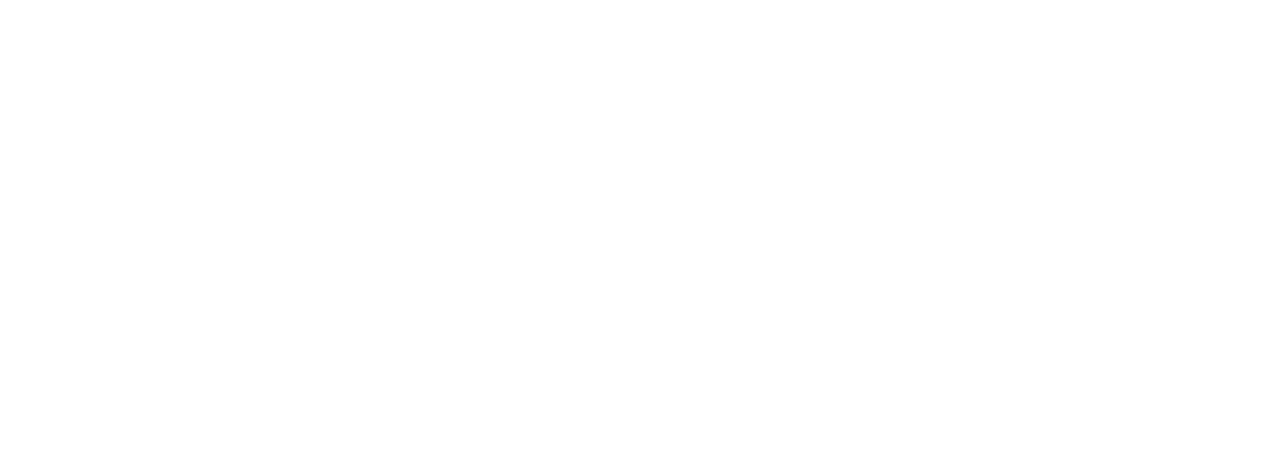
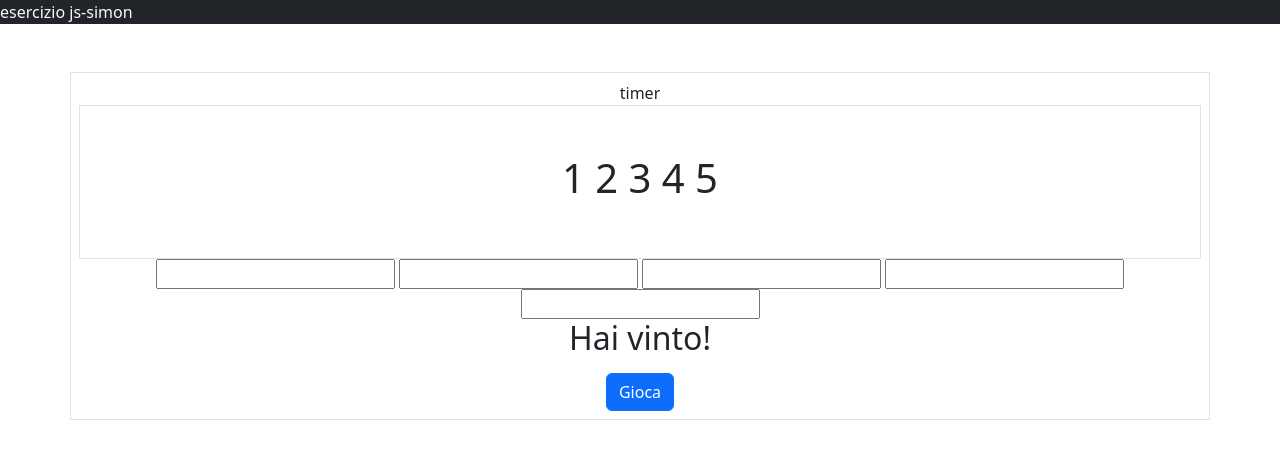
Before and after one commit to lucariggi92/js-simon, a plain HTML site: page index.html in a window 1280 px wide. Drawn offline with nearby package versions, Linux system fonts and the light colour scheme.

Commit message:
feat:html structure

```diff
--- a/index.html
+++ b/index.html
@@ -1,11 +1,41 @@
 <!DOCTYPE html>
 <html lang="en">
+
 <head>
     <meta charset="UTF-8">
     <meta name="viewport" content="width=device-width, initial-scale=1.0">
     <title>Document</title>
+    <link href="https://cdn.jsdelivr.net/npm/bootstrap@5.3.8/dist/css/bootstrap.min.css" rel="stylesheet"
+        integrity="sha384-sRIl4kxILFvY47J16cr9ZwB07vP4J8+LH7qKQnuqkuIAvNWLzeN8tE5YBujZqJLB" crossorigin="anonymous">
 </head>
+
 <body>
+    <header class="bg-dark text-light"> esercizio js-simon</header>
+    <main class="container border mt-5 p-2 text-center">
+
+        <section> timer</section>
+        <!-- sezione numeri -->
+        <div class="border p-5 text-center">
+            <h1>1 2 3 4 5</h1>
+        </div>
+
+        <!-- sezione input  -->
+        <section>
+            <input type="number" id="num1">
+            <input type="number" id="num2">
+            <input type="number" id="num3">
+            <input type="number" id="num4">
+            <input type="number" id="num5">
+        </section>
+
+
+        <!-- risultato output -->
+        <section>
+            <h2>Hai vinto!</h2>
+        </section>
+        <button class="btn btn-primary mt-2">Gioca</button>
+    </main>
     <script src="./script.js"></script>
 </body>
+
 </html>
```
Also changed, not shown: script.js (+19 -0 lines).
